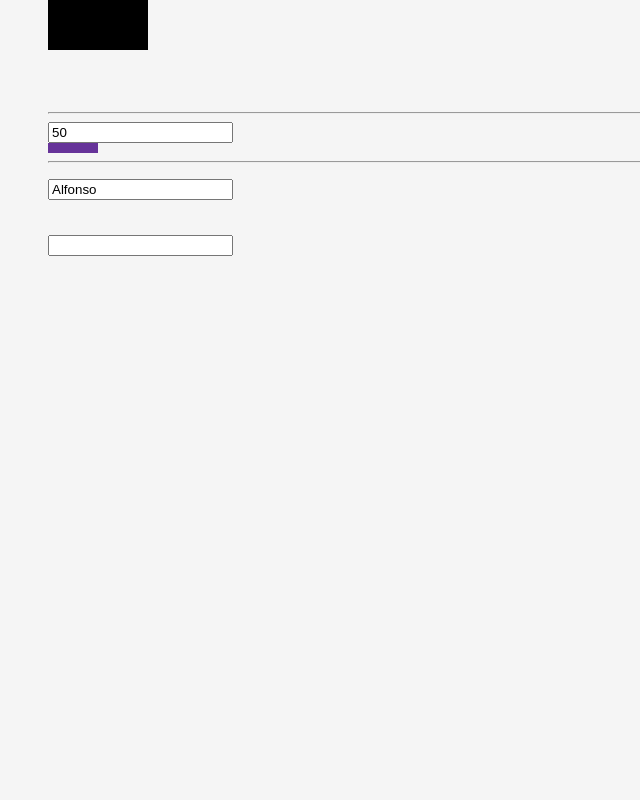
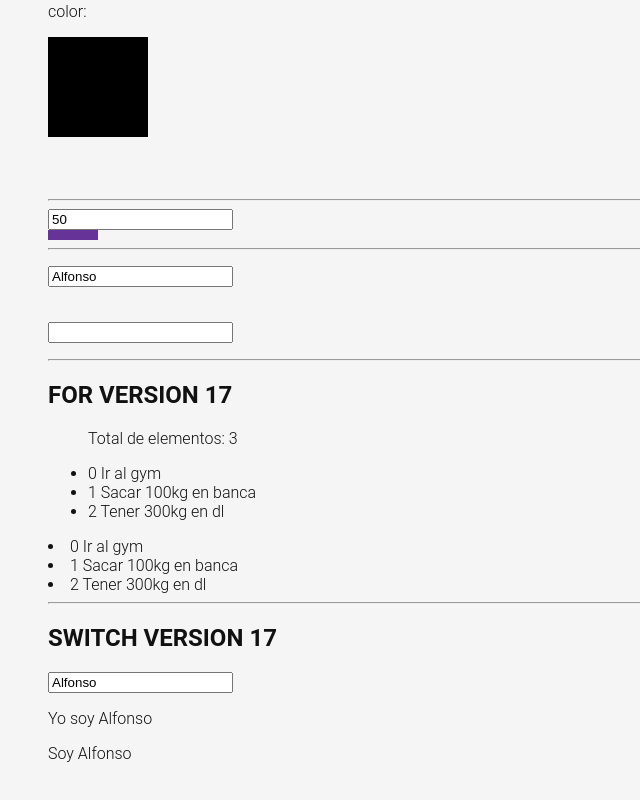
Before and after one commit to arammes03/GymTaskApp, an Angular app: page /labs in a window 1280 px wide. Shown: the part 1641-2441 px from the top of the page, without its empty margins (0-640 px from the left). Before the commit the page ends 1961 px from the top, so only its background shows below. Built offline with nearby package versions, Linux system fonts and the light colour scheme.

Commit message:
Migracion a Angular v17

```diff
--- a/src/app/pages/home/home.component.html
+++ b/src/app/pages/home/home.component.html
@@ -25,9 +25,9 @@
         <ul class="todo-list">
           <!-- Iteración sobre las tareas usando *ngFor -->
           <!-- Aplicamos distintas clases dependiendo en que estado está la tarea -->
+          @for (task of tasksByFilter(); track task; let i = $index) {
             <li
               (dblclick)="updateTaskEditingMode(i)"
-          *ngFor="let task of tasksByFilter(); index as i"
               [class.completed]="task.completed"
               [class.editing]="task.editing"
               >
@@ -42,7 +42,6 @@
                   <!-- Botón para eliminar la tarea -->
                   <button class="destroy" (click)="deleteTaskHandler(i)"></button>
                 </div>
-
                 <!-- Input para editar el título de la tarea -->
                 <!-- Manejador de eventos para la tecla Enter durante la edición -->
                 <input
@@ -51,6 +50,7 @@
                   [value]="task.title"
                   />
                 </li>
+              }
             </ul>
           </section>
 
@@ -59,11 +59,14 @@
             <!-- Contador de tareas -->
             <span class="todo-count">
               <strong>{{ tasksByFilter().length }}</strong>
-        <span *ngIf="tasksByFilter().length === 1; else elseItem"> tarea</span>
+              @if (tasksByFilter().length === 1) {
+                <span> tarea</span>
+              } @else {
+                tareas
+              }
             </span>
 
             <!-- Plantilla ngIf para manejar la pluralidad de tareas -->
-      <ng-template #elseItem> tareas</ng-template>
 
             <!-- Filtros para mostrar tareas: Todas, Pendientes, Completadas -->
             <ul class="filters">
--- a/src/app/pages/home/home.component.ts
+++ b/src/app/pages/home/home.component.ts
@@ -1,4 +1,4 @@
-import { CommonModule } from '@angular/common';
+
 import {
   Component,
   computed,
@@ -14,7 +14,7 @@ import { Task } from '../../models/task.model';
 @Component({
   selector: 'app-home',
   standalone: true,
-  imports: [CommonModule, ReactiveFormsModule],
+  imports: [ReactiveFormsModule],
   templateUrl: './home.component.html',
   styleUrl: './home.component.css',
 })
--- a/src/app/pages/labs/labs.component.html
+++ b/src/app/pages/labs/labs.component.html
@@ -54,14 +54,24 @@
   <h1>Signals</h1>
   <input type="text" [value]="name()" (change)="changeHandler($event)" />
   <p>name: {{ name() }}</p>
-
   <hr />
   <div *ngIf="1 === 1">Soy Alfonso</div>
+  @if (name() === "alfonso") {
+  <div>Soy Alfonso</div>
+  }
   <input type="number" [value]="person().age" (change)="changeAge($event)" />
   <div *ngIf="person().name === 'Alfonso' && person().age > 18; else elseBlock">
     Soy Alfonso y soy mayor de edad
   </div>
   <ng-template #elseBlock> Soy Alfonso y soy menor de edad</ng-template>
+
+  <!-- PRUEBAS VERSION 17-->
+  <h2>If else version 17</h2>
+  @if (person().name === 'Alfonso' && person().age > 18) {
+  <strong>Soy Alfonso y mayor de edad</strong>
+  } @else {
+  <i>Soy Alfonso y soy menor de edad</i>
+  }
 
   <hr />
   <input type="text" [value]="person().name" (change)="changeName($event)" />
@@ -102,4 +112,35 @@
     >
   </p>
   <p><input type="text" /></p>
+
+  <hr />
+  <h2>FOR VERSION 17</h2>
+  <ul>
+    <p>Total de elementos: {{ tasks().length }}</p>
+    <li *ngFor="let task of tasks(); index as i">{{ i }} {{ task }}</li>
+  </ul>
+  @for (task of tasks(); track task; let i = $index) {
+  <li>{{ i }} {{ task }}</li>
+  } @empty {
+  <li><strong>La lista esta vacia</strong></li>
+  }
+
+  <hr />
+  <h2>SWITCH VERSION 17</h2>
+  <input type="text" [value]="person().name" (change)="changeName($event)" />
+  <div [ngSwitch]="person().name">
+    <p *ngSwitchCase="'Alfonso'">Yo soy Alfonso</p>
+    <p *ngSwitchCase="'Lucia'">Yo soy Lucía</p>
+    <p *ngSwitchCase="'Cati'">Yo soy Cati</p>
+    <p *ngSwitchDefault>Nadie soy</p>
+  </div>
+  <div>
+    @switch (person().name) { @case ('Lucia') {
+    <p>soy lucia</p>
+    } @case ('Alfonso') {
+    <p>Soy Alfonso</p>
+    } @default {
+    <p>No soy nadie</p>
+    } }
+  </div>
 </div>
```
Lines whose indentation alone changed are shown as unchanged.
